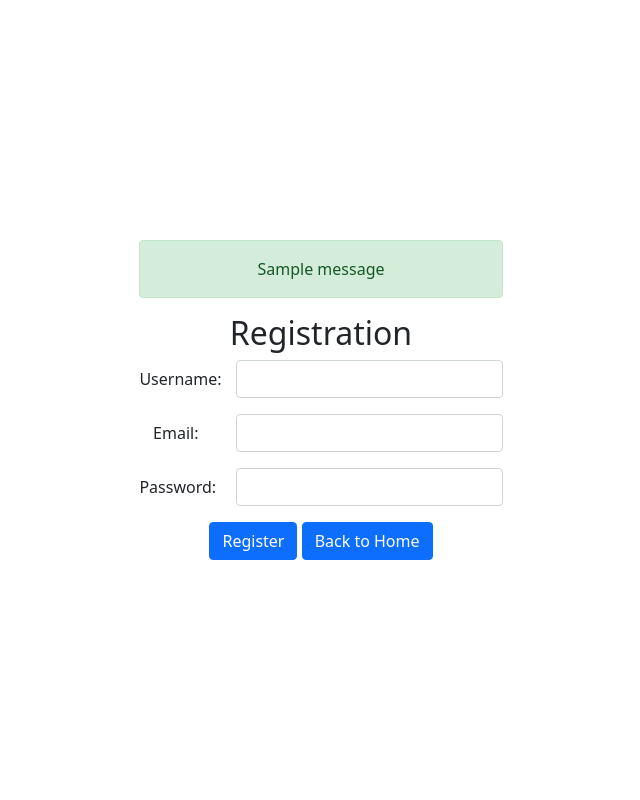
After one commit to MikeMoore1337/django_carshop, a Django app: page /registration/ in a window 1280 px wide. The commit adds this page. Shown: the whole page, without its empty margins (319-959 px from the left). Run offline with Django 5.2, Linux system fonts and the light colour scheme; tables that the repository leaves empty hold one stand-in row (values such as "Sample post"); one stand-in notice (Sample message) is shown; some libraries are stand-ins or nearby versions.

Commit message:
Added registration

```diff
--- a/carshop/cars/views.py
+++ b/carshop/cars/views.py
@@ -1,4 +1,3 @@
-# Create your views here.
 from django.views.generic import DetailView, ListView
 
 from .models import Car
--- /dev/null
+++ b/carshop/carshop/forms.py
@@ -0,0 +1,14 @@
+from django import forms
+from django.contrib.auth.forms import AuthenticationForm
+from django.contrib.auth.models import User
+
+
+class RegistrationForm(forms.ModelForm):
+    class Meta:
+        model = User
+        fields = ['username', 'email', 'password']
+
+
+class LoginForm(AuthenticationForm):
+    email = forms.EmailField(max_length=254, widget=forms.TextInput(attrs={'placeholder': 'Email'}))
+    password = forms.CharField(widget=forms.PasswordInput(attrs={'placeholder': 'Password'}))
--- a/carshop/carshop/settings.py
+++ b/carshop/carshop/settings.py
@@ -56,6 +56,8 @@ MIDDLEWARE = [
     "django.middleware.clickjacking.XFrameOptionsMiddleware",
     "debug_toolbar.middleware.DebugToolbarMiddleware",
 ]
+
+# AUTH_USER_MODEL = 'cars.CustomUser'
 
 ROOT_URLCONF = "carshop.urls"
 
--- /dev/null
+++ b/carshop/carshop/templates/registration/registration.html
@@ -0,0 +1,75 @@
+<!DOCTYPE html>
+<html lang="en">
+<head>
+    <link rel="stylesheet" href="https://stackpath.bootstrapcdn.com/bootstrap/5.0.0-alpha1/css/bootstrap.min.css"
+          integrity="sha384-r4NyP46KrjDleawBgD5tp8Y7UzmLA05oM1iAEQ17CSuDqnUK2+k9luXQOfXJCJ4I" crossorigin="anonymous">
+    <script src="https://cdn.jsdelivr.net/npm/popper.js@1.16.0/dist/umd/popper.min.js"
+            integrity="sha384-Q6E9RHvbIyZFJoft+2mJbHaEWldlvI9IOYy5n3zV9zzTtmI3UksdQRVvoxMfooAo"
+            crossorigin="anonymous"></script>
+    <script src="https://stackpath.bootstrapcdn.com/bootstrap/5.0.0-alpha1/js/bootstrap.min.js"
+            integrity="sha384-oesi62hOLfzrys4LxRF63OJCXdXDipiYWBnvTl9Y9/TRlw5xlKIEHpNyvvDShgf/"
+            crossorigin="anonymous"></script>
+    <meta charset="UTF-8">
+    <meta name="viewport" content="width=device-width, initial-scale=1.0">
+    <title>Registration</title>
+    <style>
+        body {
+            display: flex;
+            align-items: center;
+            justify-content: center;
+            height: 100vh;
+            margin: 0;
+        }
+
+        .registration-container {
+            text-align: center;
+        }
+
+        .form-container {
+            max-width: 400px;
+            margin: auto;
+        }
+    </style>
+</head>
+<body>
+<div class="registration-container">
+
+    {% if messages %}
+        {% for message in messages %}
+            <div class="alert alert-success">
+                {{ message }}
+            </div>
+        {% endfor %}
+    {% endif %}
+
+    <h2>Registration</h2>
+    <div class="form-container">
+        <form method="post" action="{% url 'registration' %}">
+            {% csrf_token %}
+            <div class="mb-3 row">
+                <label for="id_name" class="col-sm-3 col-form-label">Username:</label>
+                <div class="col-sm-9">
+                    <input type="text" name="username" id="id_name" class="form-control">
+                </div>
+            </div>
+
+            <div class="mb-3 row">
+                <label for="id_email" class="col-sm-3 col-form-label">Email:</label>
+                <div class="col-sm-9">
+                    <input type="email" name="email" id="id_email" class="form-control">
+                </div>
+            </div>
+
+            <div class="mb-3 row">
+                <label for="id_password" class="col-sm-3 col-form-label">Password:</label>
+                <div class="col-sm-9">
+                    <input type="password" name="password" id="id_password" class="form-control">
+                </div>
+            </div>
+            <button type="submit" class="btn btn-primary">Register</button>
+            <a href="{% url 'home' %}" class="btn btn-primary">Back to Home</a>
+        </form>
+    </div>
+</div>
+</body>
+</html>
--- a/carshop/carshop/urls.py
+++ b/carshop/carshop/urls.py
@@ -1,30 +1,15 @@
-"""
-URL configuration for carshop project.
-
-The `urlpatterns` list routes URLs to views. For more information please see:
-    https://docs.djangoproject.com/en/5.0/topics/http/urls/
-Examples:
-Function views
-    1. Add an import:  from my_app import views
-    2. Add a URL to urlpatterns:  path('', views.home, name='home')
-Class-based views
-    1. Add an import:  from other_app.views import Home
-    2. Add a URL to urlpatterns:  path('', Home.as_view(), name='home')
-Including another URLconf
-    1. Import the include() function: from django.urls import include, path
-    2. Add a URL to urlpatterns:  path('blog/', include('blog.urls'))
-"""
-
 from django.conf import settings
 from django.contrib import admin
 from django.urls import include, path
 
-from .views import home
+from .views import home, registration
 
 urlpatterns = [
+    path("", home, name="home"),
+    path('registration/', registration, name='registration'),
     path("admin/", admin.site.urls, name="admin"),
     path("cars/", include("cars.urls")),
-    path("", home, name="home"),
+
 ]
 
 if settings.DEBUG:
--- a/carshop/carshop/views.py
+++ b/carshop/carshop/views.py
@@ -1,5 +1,21 @@
-from django.shortcuts import render
+from django.contrib import messages
+from django.shortcuts import redirect, render
+
+from .forms import RegistrationForm
 
 
 def home(request):
     return render(request, "home.html")
+
+
+def registration(request):
+    if request.method == 'POST':
+        form = RegistrationForm(request.POST)
+        if form.is_valid():
+            form.save()
+            messages.success(request, f'Account created!')
+            return redirect('home')
+    else:
+        form = RegistrationForm()
+
+    return render(request, 'registration/registration.html', {'form': form})
```
Also changed, not shown: carshop/cars/models.py (+6 -1 lines), carshop/carshop/templates/home.html (+15 -6 lines), carshop/carshop/templates/registration/login.html (added, +11 -0 lines), __init__.py (added), carshop/cars/migrations/0001_initial.py.
